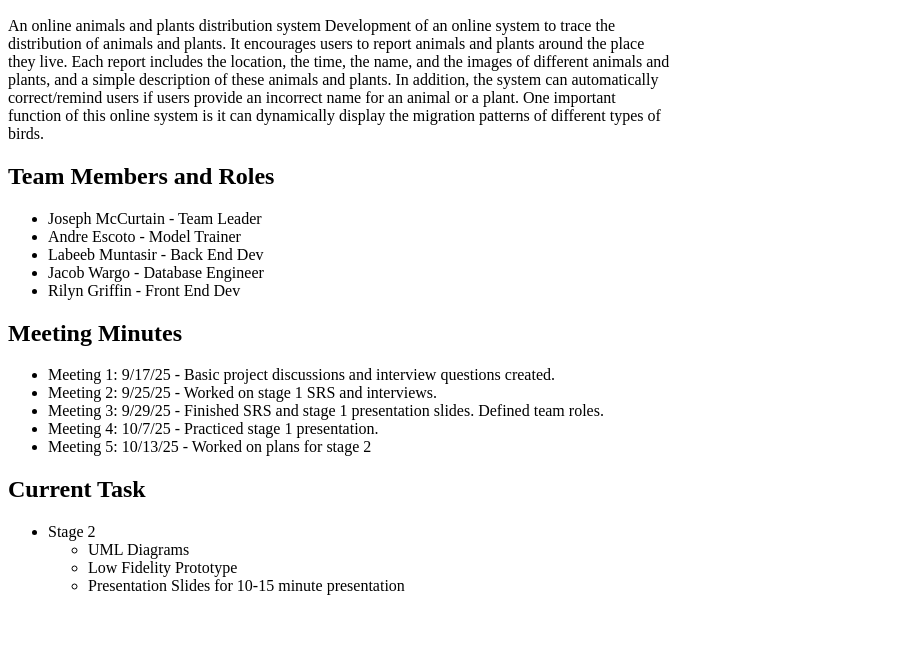
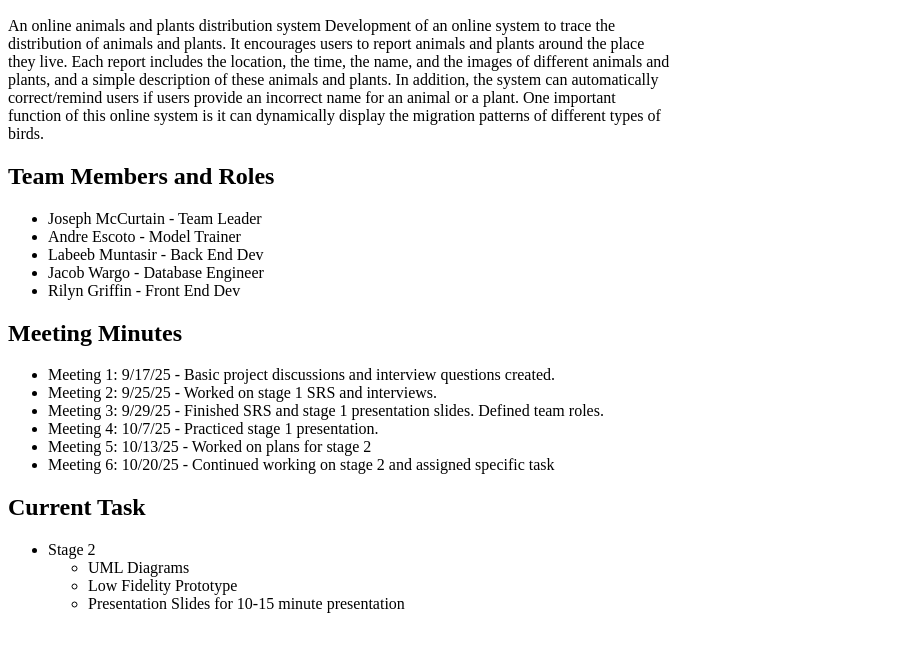
Before and after one commit to RilynG/5Guys-Capstone, a plain HTML site: page index.html in a window 1280 px wide. Shown: the part 110-762 px from the top of the page, without its empty margins (0-918 px from the left). Drawn offline with Linux system fonts and the light colour scheme.

Commit message:
Added Meeting Minutes

```diff
--- a/index.html
+++ b/index.html
@@ -37,6 +37,7 @@
             <li>Meeting 3: 9/29/25 - Finished SRS and stage 1 presentation slides. Defined team roles.</li>
             <li>Meeting 4: 10/7/25 - Practiced stage 1 presentation.</li>
             <li>Meeting 5: 10/13/25 - Worked on plans for stage 2</li>
+            <li>Meeting 6: 10/20/25 - Continued working on stage 2 and assigned specific task</li>
     </div>
     <div>
         <h2>Current Task</h2>
```
